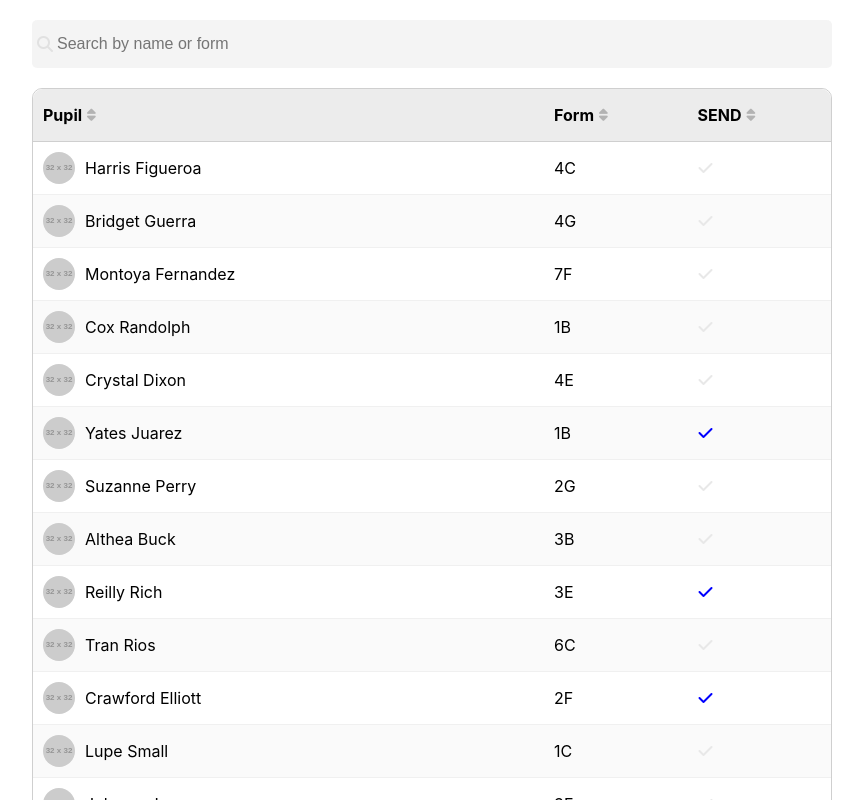
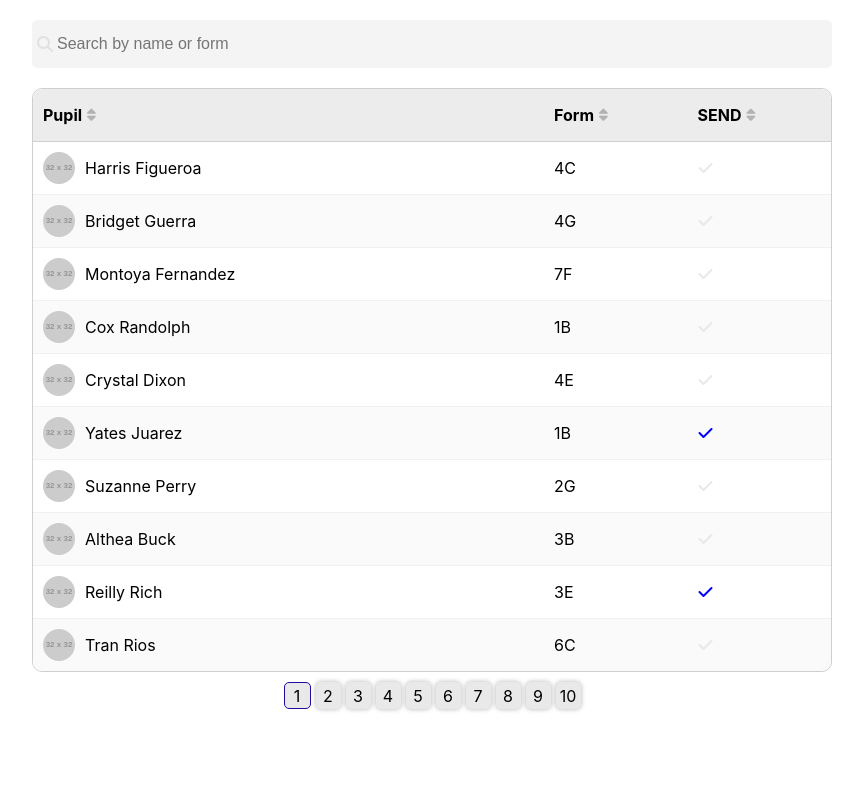
Before and after one commit to MarwanHajMohamed/sphinx-task-app, a React (Create React App) app: page / in a window 1280 px wide. Shown: the top 800 px of the page, without its empty margins (208-1071 px from the left). Built offline with nearby package versions, Linux system fonts and the light colour scheme.

Commit message:
Add Pagination
- Added Pagination to the table
- Fixed table styling

```diff
--- /dev/null
+++ b/src/Components/Pagination/Pagination.js
@@ -0,0 +1,31 @@
+import React from "react";
+import "./pagination.css";
+
+export const Pagination = ({
+  rowsPerPage,
+  totalRows,
+  paginate,
+  currentPage,
+}) => {
+  const pageNumbers = [];
+
+  for (let i = 1; i <= Math.ceil(totalRows / rowsPerPage); i++) {
+    pageNumbers.push(i);
+  }
+
+  return (
+    <div className="pagination">
+      {pageNumbers.map((number) => {
+        return (
+          <li
+            key={number}
+            className={`page-item ${currentPage === number ? "active" : ""}`}
+            onClick={() => paginate(number)}
+          >
+            <div className="page-link">{number}</div>
+          </li>
+        );
+      })}
+    </div>
+  );
+};
--- /dev/null
+++ b/src/Components/Pagination/pagination.css
@@ -0,0 +1,25 @@
+.pagination {
+  display: flex;
+  gap: 5px;
+}
+
+.pagination li {
+  display: flex;
+  justify-content: center;
+  align-items: center;
+  list-style: none;
+  border: 1px solid;
+  width: 25px;
+  aspect-ratio: 1;
+  margin-top: 10px;
+  cursor: pointer;
+  border-radius: 5px;
+  background-color: rgb(233, 233, 233);
+  border: 0;
+  box-shadow: 0 0 5px rgb(0, 0, 0, 0.3);
+}
+
+.pagination li.active {
+  box-shadow: 0 0 0px rgb(0, 0, 0, 0.3);
+  border: 1px solid rgb(36, 9, 159);
+}
--- a/src/Components/StudentTable/StudentTable.jsx
+++ b/src/Components/StudentTable/StudentTable.jsx
@@ -3,12 +3,28 @@ import "./studentTable.css";
 import studentsData from "../../Data/students.json";
 import SearchBar from "../SearchBar/SearchBar";
 import { useNavigate } from "react-router-dom";
+import { Pagination } from "../Pagination/Pagination";
 
 export default function StudentTable() {
   const headers = ["Pupil", "Form", "SEND"];
   const [students, setStudents] = useState(studentsData);
 
   const [sort, setSort] = useState({ key: null, direction: null });
+
+  const [currentPage, setCurrentPage] = useState(1);
+  const rowsPerPage = 10;
+
+  //
+  const indexOfLastStudent = currentPage * rowsPerPage;
+  const indexOfFirstStudent = indexOfLastStudent - rowsPerPage;
+  const currentStudents = students.slice(
+    indexOfFirstStudent,
+    indexOfLastStudent
+  );
+
+  const paginate = (pageNumber) => {
+    setCurrentPage(pageNumber);
+  };
 
   const navigate = useNavigate();
 
@@ -71,6 +87,7 @@ export default function StudentTable() {
     });
 
     setStudents(filteredStudents);
+    setCurrentPage(1);
   };
 
   return (
@@ -121,10 +138,10 @@ export default function StudentTable() {
           </tr>
         </thead>
         <tbody>
-          {students.map((student) => {
+          {currentStudents.map((student) => {
             return (
               <tr onClick={() => navigate(`/student/${student.id}`)}>
-                <td className="row one">
+                <td>
                   <img src={student.profile_pic} alt="profile_pic" />
                   {student.forename} {student.surname}
                 </td>
@@ -144,6 +161,12 @@ export default function StudentTable() {
           })}
         </tbody>
       </table>
+      <Pagination
+        rowsPerPage={rowsPerPage}
+        totalRows={students.length}
+        paginate={paginate}
+        currentPage={currentPage}
+      />
     </div>
   );
 }
--- a/src/Components/StudentTable/studentTable.css
+++ b/src/Components/StudentTable/studentTable.css
@@ -11,6 +11,7 @@
   width: 800px;
   border-radius: 10px;
   table-layout: fixed;
+  overflow: hidden;
 }
 
 thead th {
@@ -76,12 +77,20 @@ tbody tr:last-child td {
   border-bottom: 0;
 }
 
-.row.one {
+tbody tr:last-child td:first-child {
+  border-bottom-left-radius: 10px;
+}
+
+tbody tr:last-child td:last-child {
+  border-bottom-right-radius: 10px;
+}
+
+tbody tr td:first-child {
   display: flex;
   align-items: center;
   gap: 10px;
 }
 
-.row.one img {
+tbody tr td:first-child img {
   border-radius: 50%;
 }
```
